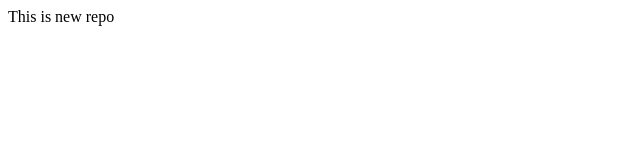
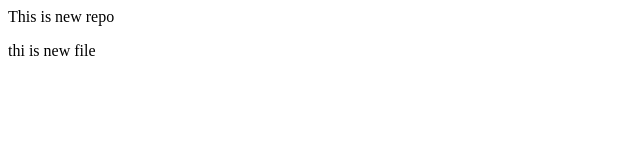
Before and after one commit to Hitesh660/localrepo, a plain HTML site: page index.html in a window 1280 px wide. Shown: the full height of the page, 0-640 px from the left. Drawn offline with Linux system fonts and the light colour scheme.

Commit message:
Add new line

```diff
--- a/index.html
+++ b/index.html
@@ -1 +1,2 @@
 <p>This is new repo</p>
+<p>thi is new file </p>
```
Also changed, not shown: 1 other file.
